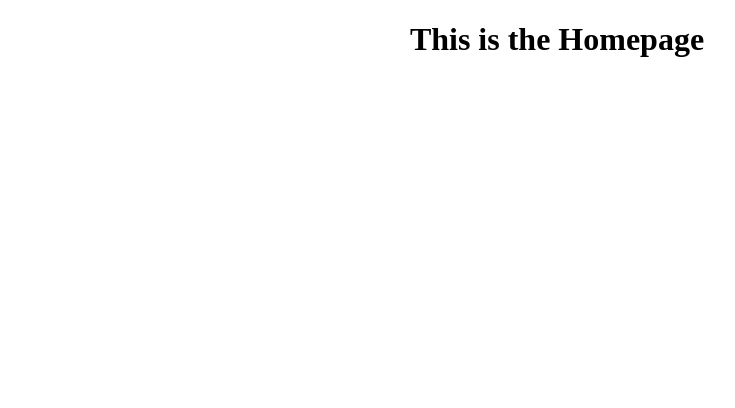
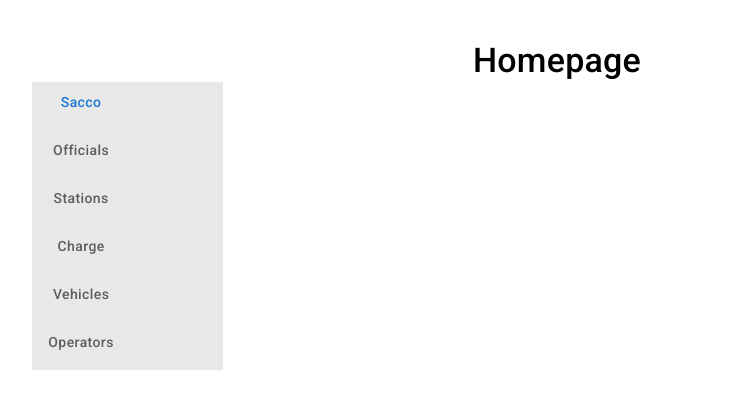
Before and after one commit to Joseph-Mutua/enauli-client, a React (Create React App) app: page /homepage in a window 1280 px wide. Shown: the top 408 px of the page, without its empty margins (83-818 px from the left). Built offline with nearby package versions, Linux system fonts and the light colour scheme.

Commit message:
Add homepage navigation

```diff
--- /dev/null
+++ b/src/components/nav/HomepageNav.js
@@ -0,0 +1,47 @@
+import React, { useState } from "react";
+import Tabs from "@mui/material/Tabs";
+import Tab from "@mui/material/Tab";
+import { Box } from "@mui/material";
+
+const HomepageNav = () => {
+  const [value, setValue] = useState(0);
+
+  const handleChange = (event, newValue) => {
+    setValue(newValue);
+  };
+
+  return (
+    <Box
+      display="flex"
+    justifyContent="flex-start"
+      sx={{
+        flexGrow: 1,
+        "& .MuiTab-root": {
+          textTransform: "none",
+          justifyContent: "flex-start",
+        },
+      }}
+    >
+      <Tabs
+        orientation="vertical"
+        variant="scrollable"
+        value={value}
+        onChange={handleChange}
+        TabIndicatorProps={{ hidden: true }}
+        sx={{
+          border: 0,
+          wrapped: { alignItems: "left" },
+        }}
+      >
+        <Tab label="Sacco" />
+        <Tab label="Officials" />
+        <Tab label="Stations" />
+        <Tab label="Charge"/>
+        <Tab label="Vehicles"/>
+        <Tab label="Operators"/>
+      </Tabs>
+    </Box>
+  );
+};
+
+export default HomepageNav;
--- a/src/pages/Homepage.js
+++ b/src/pages/Homepage.js
@@ -1,7 +1,29 @@
 import React from "react";
+import { Box, Typography } from "@mui/material";
+import Grid from "@mui/material/Unstable_Grid2";
+
+// Custom Components
+import HomepageNav from "../components/nav/HomepageNav";
 
 const Homepage = () => {
-    return(<h1>This is the Homepage</h1>)
-}
+  return (
+    <Box>
+      <Typography sx={{ mt: 5 }} variant="h4" fontWeight="500">
+        Homepage
+      </Typography>
+      <Grid container spacing={3}>
+        <Grid xs={1}></Grid>
+        <Grid xs={2}>
+          <Box sx={{ bgcolor: "#E8E8E8" }}>
+            {" "}
+            <HomepageNav />
+          </Box>
+        </Grid>
+        <Grid xs={8}></Grid>
+        <Grid xs={1}></Grid>
+      </Grid>
+    </Box>
+  );
+};
 
 export default Homepage;
--- a/src/pages/Login.js
+++ b/src/pages/Login.js
@@ -26,6 +26,7 @@ const Login = () => {
   const { phoneNumber, password, openSnackbar, snackBarMessage, severity } =
     values;
   const navigate = useNavigate();
+
   const handleChange = (prop) => (event) => {
     setValues({ ...values, [prop]: event.target.value });
   };
@@ -55,8 +56,6 @@ const Login = () => {
           severity: "error",
           openSnackbar: true,
         });
-        // } else if (err.response?.status === false)
-        //   setErrMsg("Wrong username or Password");
       }
     }
   };
```
Also changed, not shown: src/pages/SignUp.js (line endings or trailing spaces).
